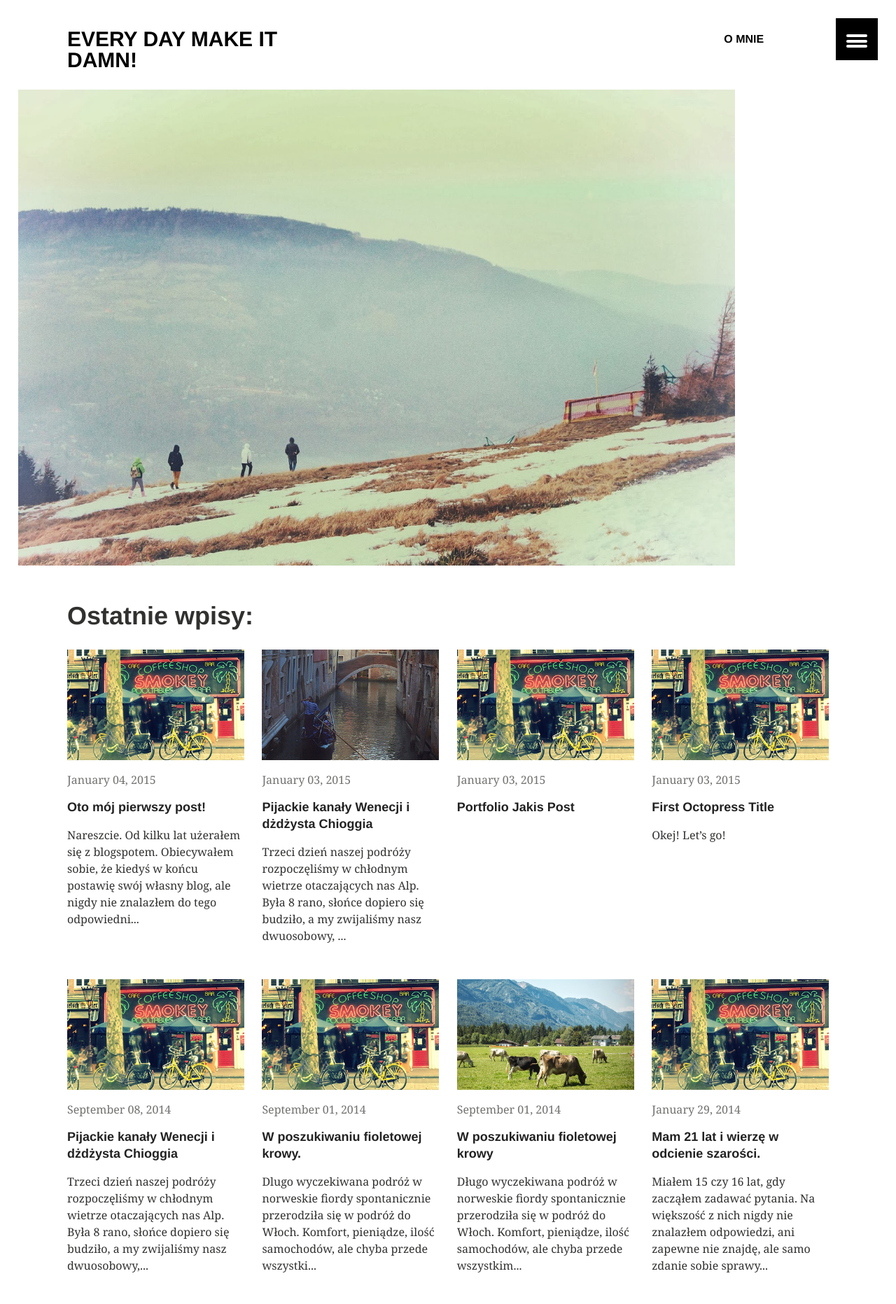
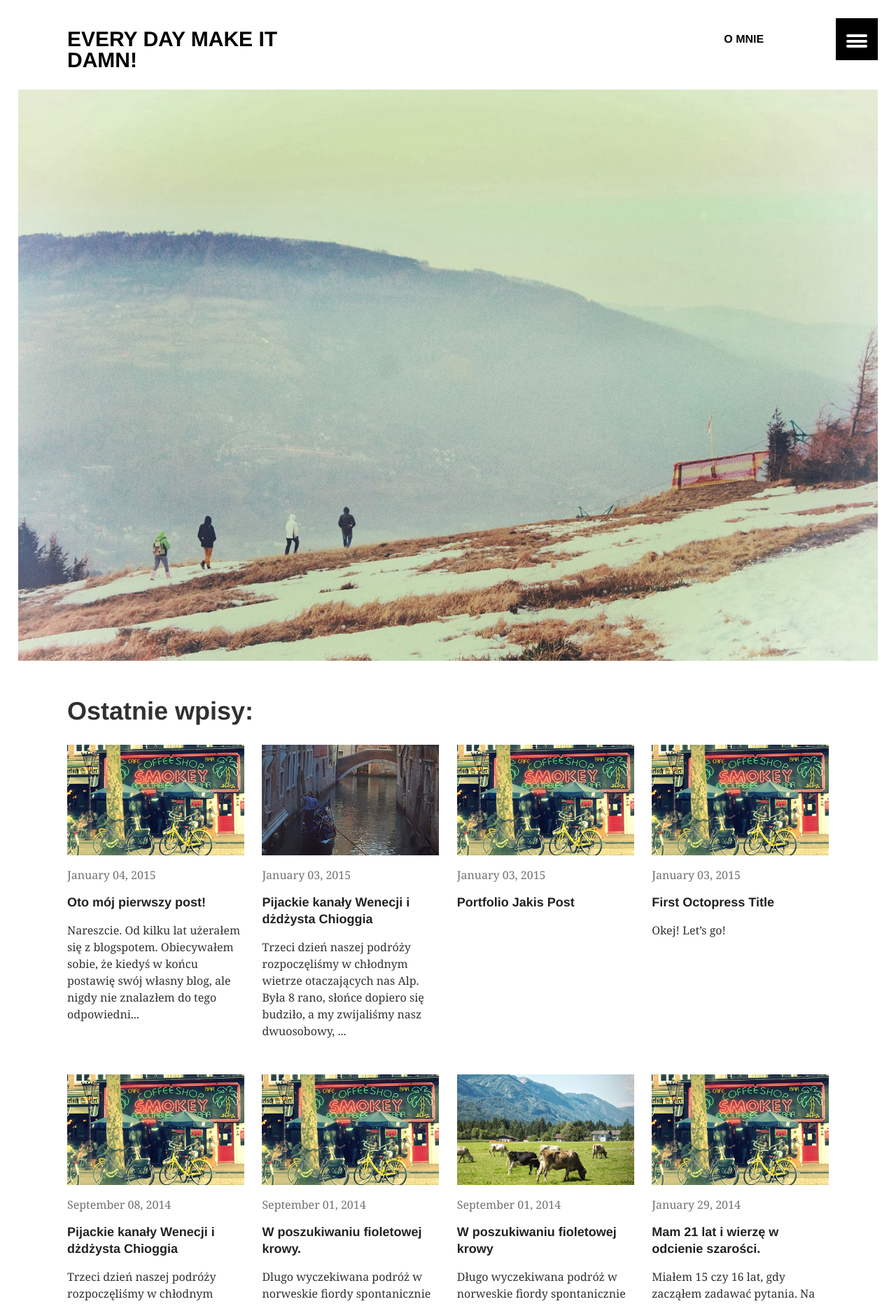
Before and after one commit to nikodamn/nikodamn.github.io, a Jekyll site: the page built from index.md, in a window 1280 px wide. Shown: the top 1863 px of the page at 70% size. Built offline with Jekyll 4.4.1, drawn with Linux system fonts in a browser that asks for light colours.

Commit message:
Update size of pic

```diff
--- a/_layouts/archive.html
+++ b/_layouts/archive.html
@@ -3,7 +3,7 @@ layout: default
 ---
 
 <figure>
-  <img src="/images/zima.jpg" alt="Logo" width="1024" height="728" align="middle">
+  <img src="/images/zima.jpg" alt="Logo" width="1400" height="600">
 </figure>
 
 <div id="main" role="main">
```
